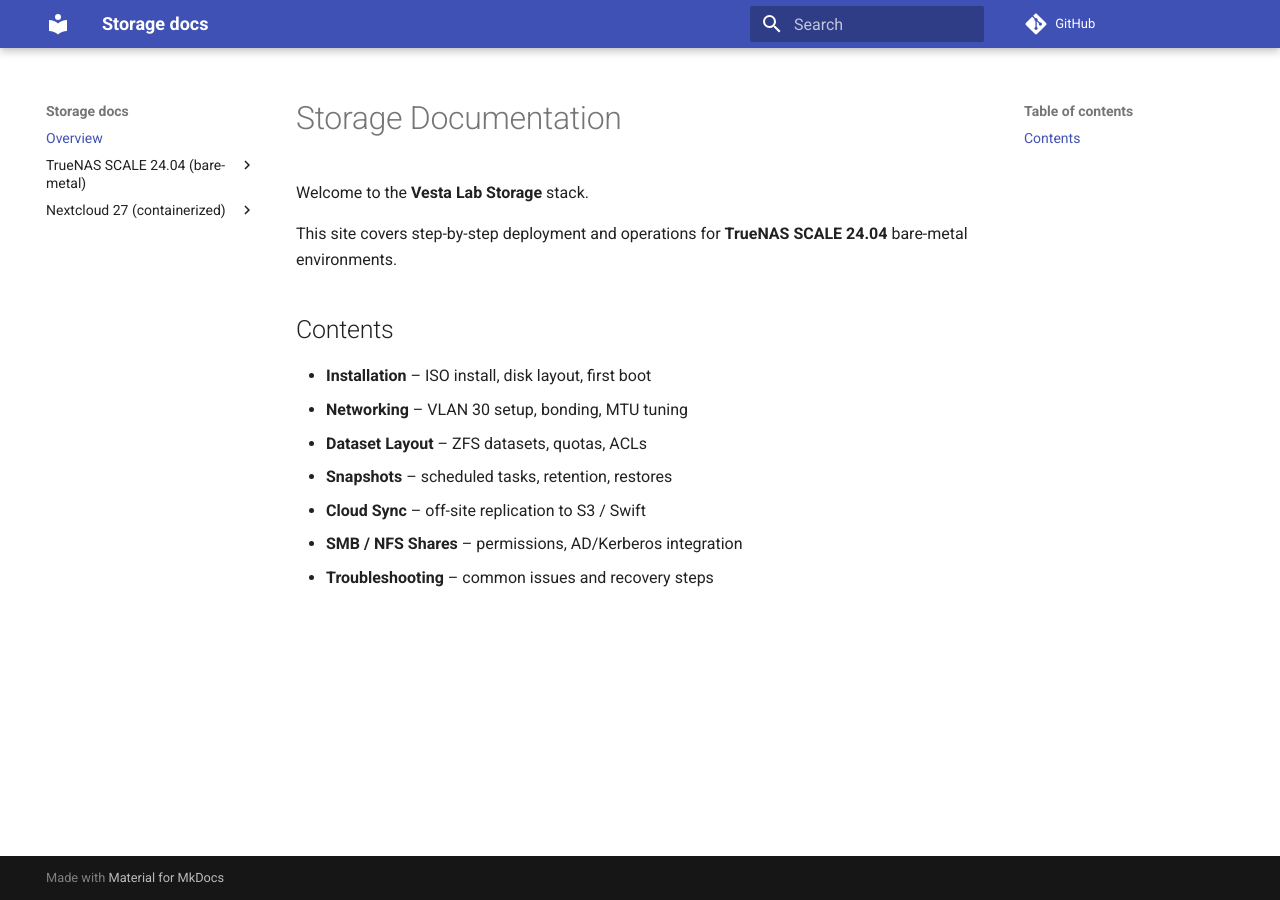
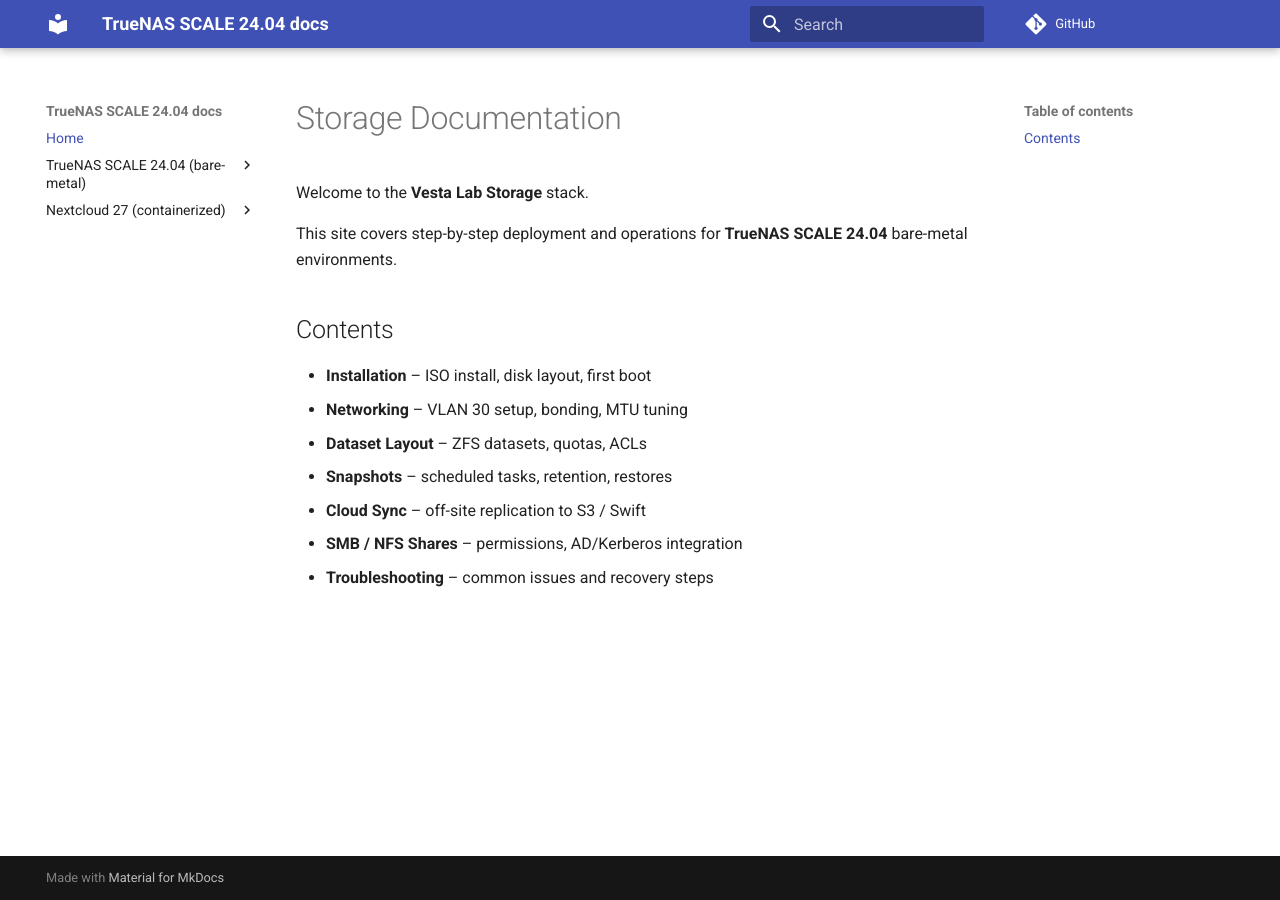
Before and after one commit to iFezGez/storage, an MkDocs documentation site: the page built from docs/index.md, in a window 1280 px wide. Built offline with MkDocs 1.6.1 and Material for MkDocs 9.7.7, drawn with Linux system fonts in a browser that asks for light colours; comment, search, counter and statistics services are not loaded.

Commit message:
Update mkdocs.yml

```diff
--- a/mkdocs.yml
+++ b/mkdocs.yml
@@ -1,7 +1,6 @@
-site_name: "Storage docs"
+site_name: "TrueNAS SCALE 24.04 docs"
 repo_url: "https://github.com/ifezgez/storage"
-docs_dir: docs
-
+docs_dir: docs                      # ya lo tienes, lo dejo explícito
 theme:
   name: material
 
@@ -11,21 +10,21 @@
   - toc
 
 nav:
-  - Overview: index.md
+  - Home: index.md
 
   - TrueNAS SCALE 24.04 (bare-metal):
       - Installation: truenas/scale/24.04/bare-metal/docs/installation.md
-      - Network (VLAN): truenas/scale/24.04/bare-metal/docs/vlan_networking.md
+      - Networking:   truenas/scale/24.04/bare-metal/docs/vlan_networking.md
       - Dataset Layout: truenas/scale/24.04/bare-metal/docs/datasets.md
       - Pool Configuration: truenas/scale/24.04/bare-metal/docs/pool_config.md
-      - Snapshots: truenas/scale/24.04/bare-metal/docs/snapshots.md
+      - Snapshots:   truenas/scale/24.04/bare-metal/docs/snapshots.md
       - Snapshot Restoration: truenas/scale/24.04/bare-metal/docs/snapshot_restoration.md
-      - Cloud-Sync: truenas/scale/24.04/bare-metal/docs/cloud_sync.md
+      - Cloud Sync:  truenas/scale/24.04/bare-metal/docs/cloud_sync.md
       - Scheduled Backups: truenas/scale/24.04/bare-metal/docs/scheduled_backups.md
-      - SMB / NFS Shares: truenas/scale/24.04/bare-metal/docs/smb_shares.md
-      - NFS Exports: truenas/scale/24.04/bare-metal/docs/nfs_exports.md
+      - SMB / NFS Shares:  truenas/scale/24.04/bare-metal/docs/smb_shares.md
+      - NFS Exports:       truenas/scale/24.04/bare-metal/docs/nfs_exports.md
       - Permissions & ACL: truenas/scale/24.04/bare-metal/docs/permissions.md
       - Windows File Access: truenas/scale/24.04/bare-metal/docs/windows_file_access.md
 
   - Nextcloud 27 (containerized):
-      - Overview: nextcloud/27/containerized/README.md
+      - Home: nextcloud/27/containerized/README.md   # renombrado para consistencia
```
